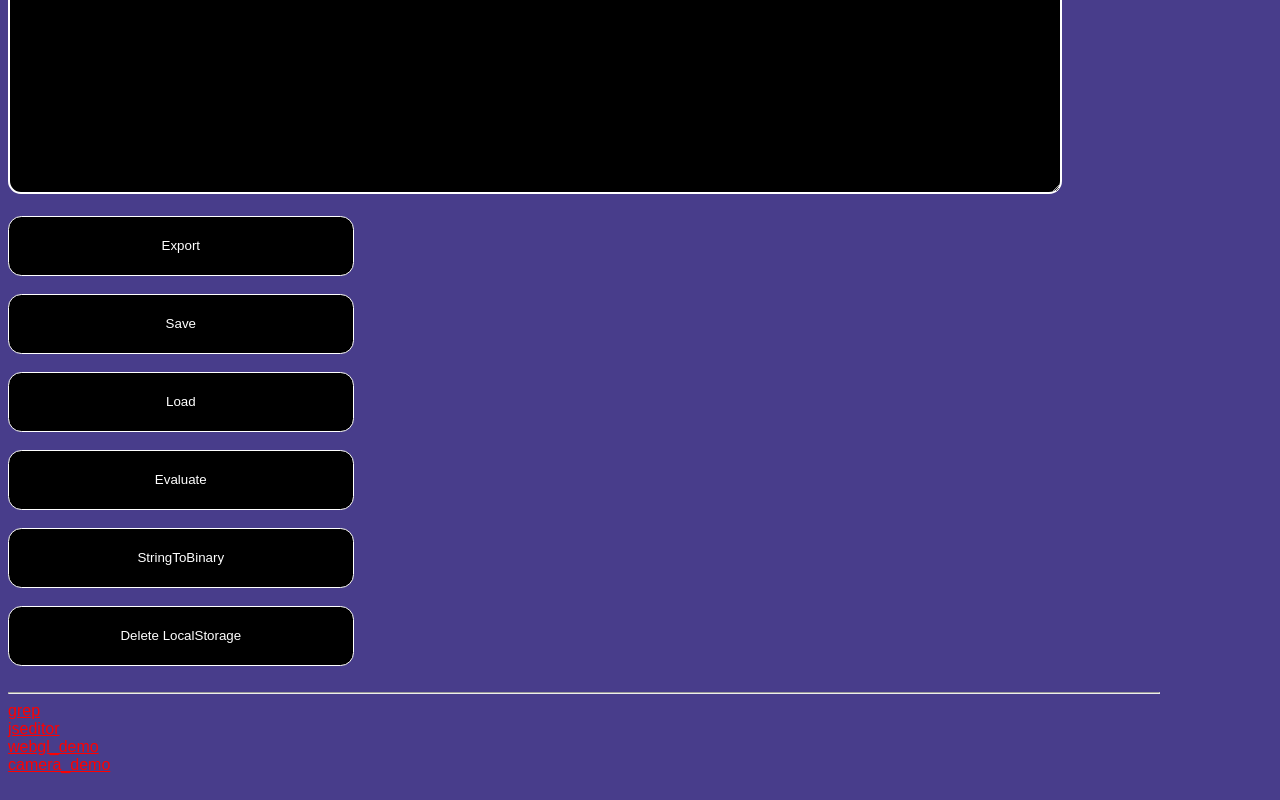
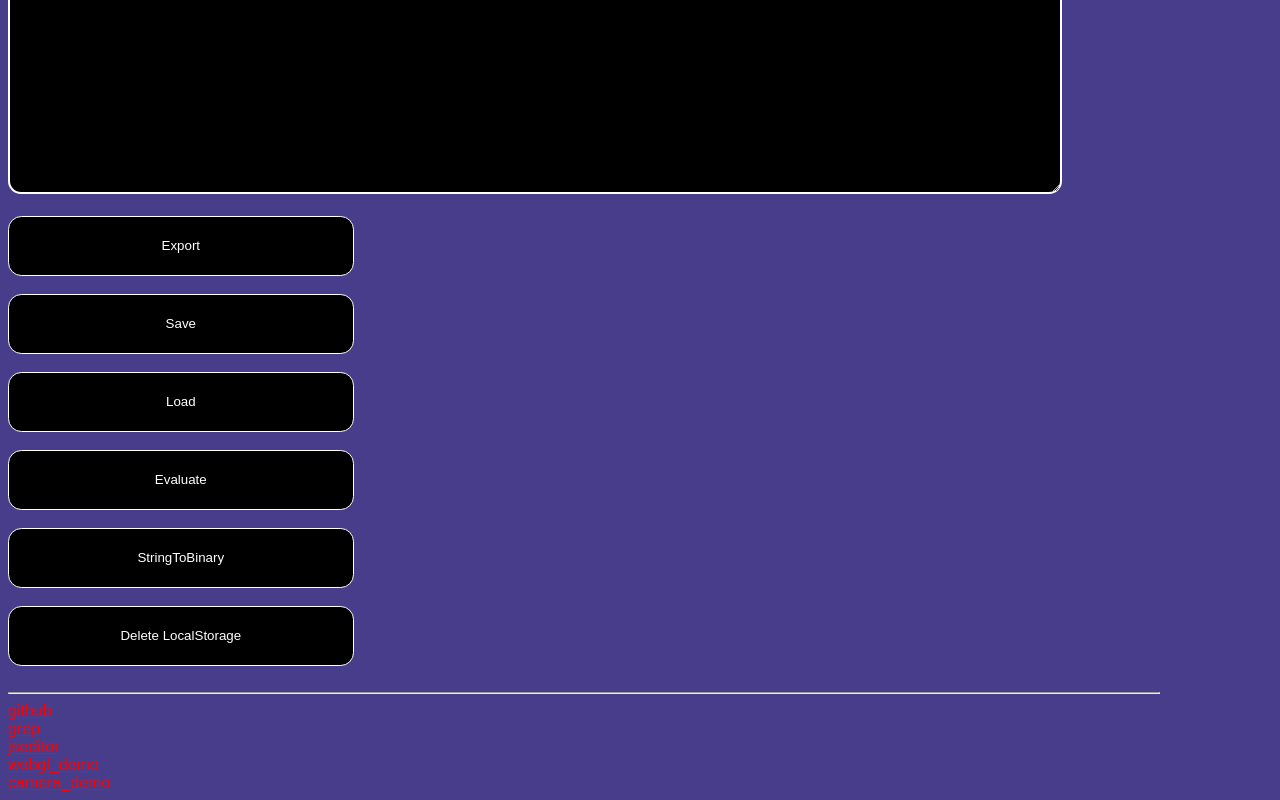
Before and after one commit to tomii-zoo/tomii-zoo.github.io, a plain HTML site: page index.html in a window 1280 px wide. Shown: the part 1128-1928 px from the top of the page. Drawn offline with Linux system fonts and the light colour scheme.

Commit message:
Update index.html

```diff
--- a/index.html
+++ b/index.html
@@ -37,7 +37,7 @@
                 initialize();
             </script>
         </div>
-
+        <a href="https://github.com/tomii-zoo/tomii-zoo.github.io">github</a><br/>
         <a href="grep.html">grep</a><br/>
         <a href="jseditor.html">jseditor</a><br/>
         <a href="webgl_demo.html">webgl_demo</a><br/>
```
